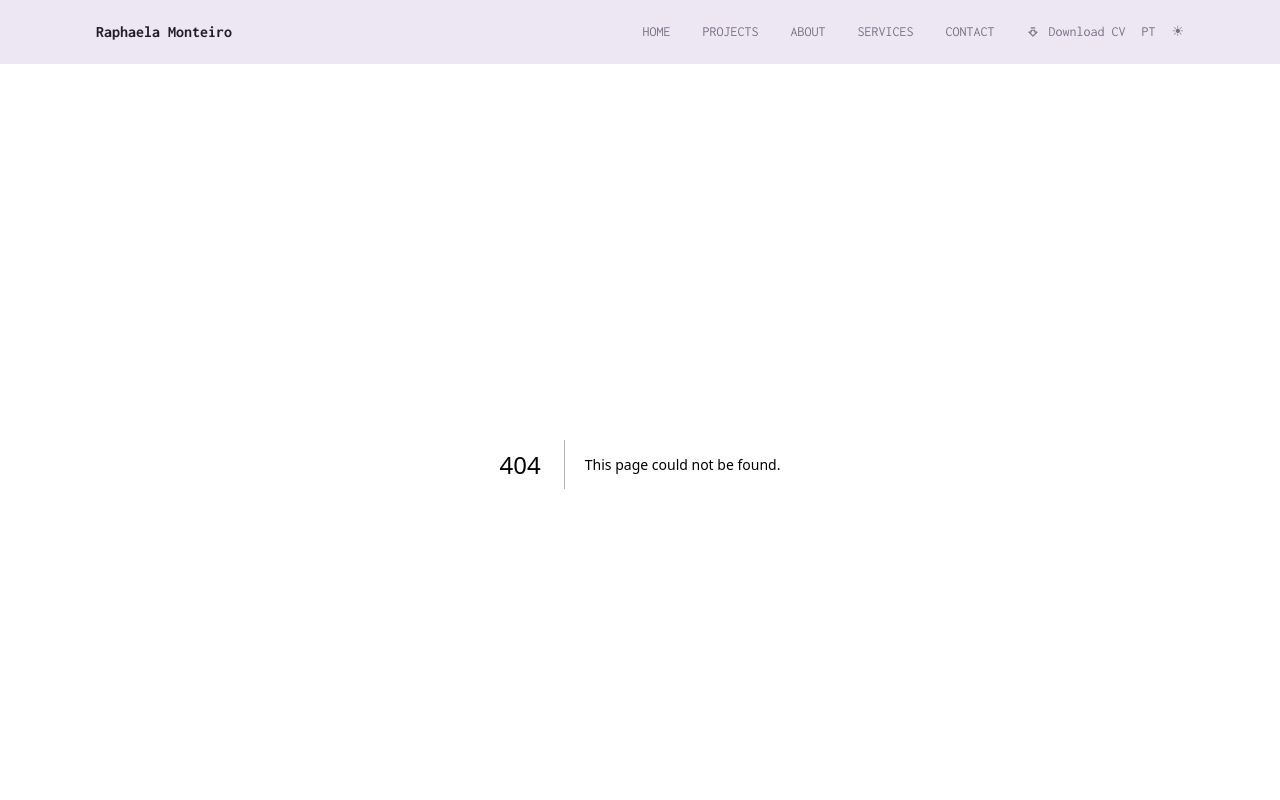
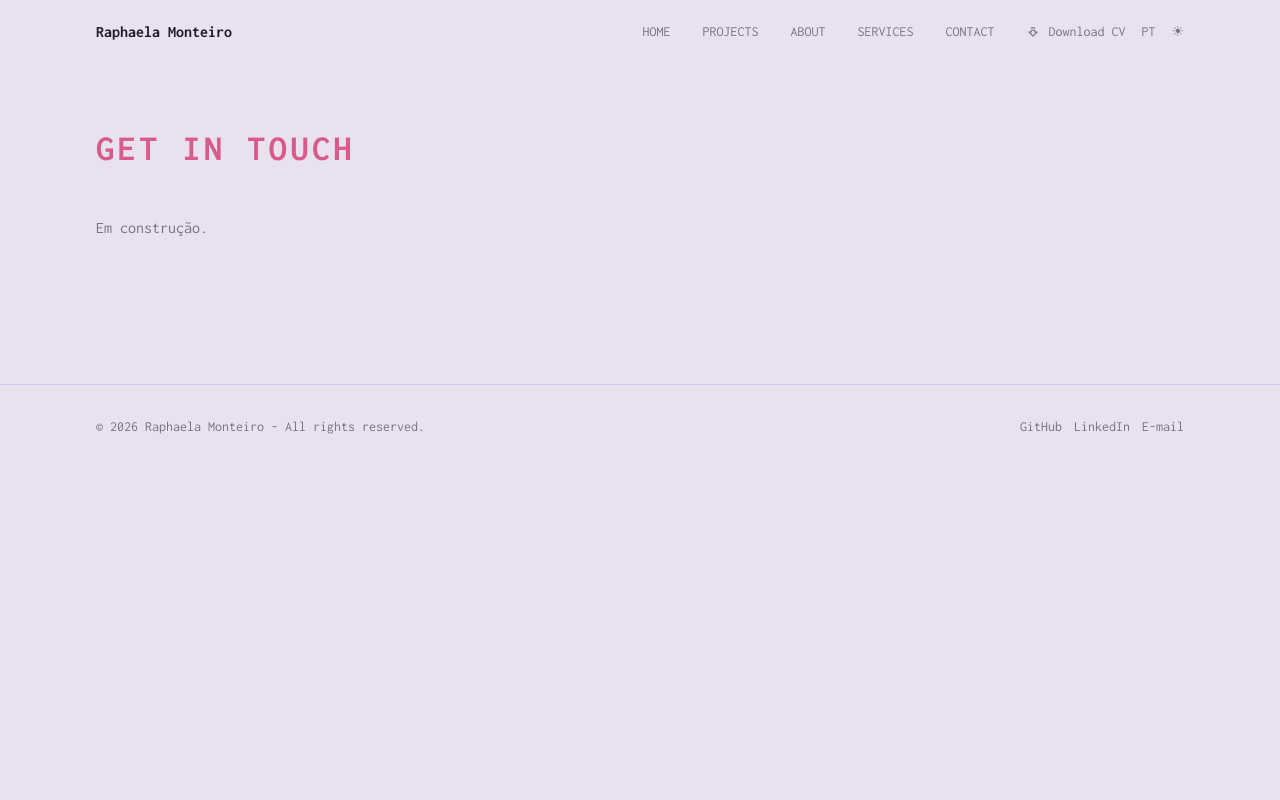
Before and after one commit to raphaelamonteiro/portfolio, a Next.js app: page /contact in a window 1280 px wide. Before the commit this address had no page. Shown: the top 800 px of the page. Built offline with nearby package versions, Linux system fonts and the light colour scheme.

Commit message:
feat: adicionando páginas de serviços e contato

```diff
--- a/app/about/components/about-hero.tsx
+++ b/app/about/components/about-hero.tsx
@@ -22,7 +22,7 @@ export default function AboutHero() {
                 <div className="grid grid-cols-1 lg:grid-cols-12 items-center gap-6 pt-4">
                     <div className="lg:col-span-5 flex justify-center">
                         <div className="relative w-[260px] sm:w-[320px] aspect-[4/5] rounded-lg overflow-hidden">
-                            <Image src="/assets/raphaela.jpg" alt="Raphaela Monteiro"
+                            <Image src="/assets/raphaela.png" alt="Raphaela Monteiro"
                                 fill priority sizes="(max-width: 640px) 260px, 320px"
                                 className="object-cover" />
                         </div>
--- /dev/null
+++ b/app/contact/page.tsx
@@ -0,0 +1,16 @@
+'use client';
+
+import { useTranslation } from '@/app/providers';
+
+export default function Contact() {
+    const { t } = useTranslation();
+
+    return (
+        <section className="max-w-6xl mx-auto px-4 sm:px-6 lg:px-8 py-16 fade-up">
+            <h1 className="text-4xl font-bold text-moon uppercase tracking-widest mb-12">
+                {t.contact.title}
+            </h1>
+            <p className="text-ash">Em construção.</p>
+        </section>
+    );
+}
--- a/app/page.tsx
+++ b/app/page.tsx
@@ -35,5 +35,6 @@ export default function Home() {
         </div>
       </div>
     </section>
+
   );
 }
--- /dev/null
+++ b/app/services/page.tsx
@@ -0,0 +1,16 @@
+'use client';
+
+import { useTranslation } from '@/app/providers';
+
+export default function Services() {
+    const { t } = useTranslation();
+
+    return (
+        <section className="max-w-6xl mx-auto px-4 sm:px-6 lg:px-8 py-16 fade-up">
+            <h1 className="text-4xl font-bold text-moon uppercase tracking-widest mb-12">
+                {t.work.title}
+            </h1>
+            <p className="text-ash">Em construção.</p>
+        </section>
+    );
+}
```
Also changed, not shown: 1 other file (tests, documents, lock files or other folders).
